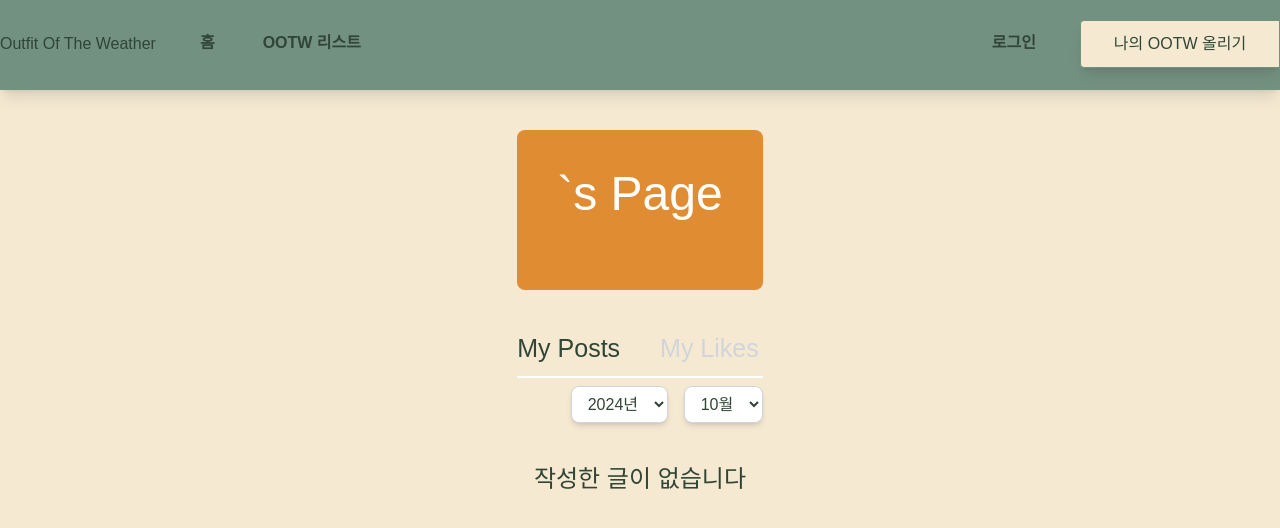
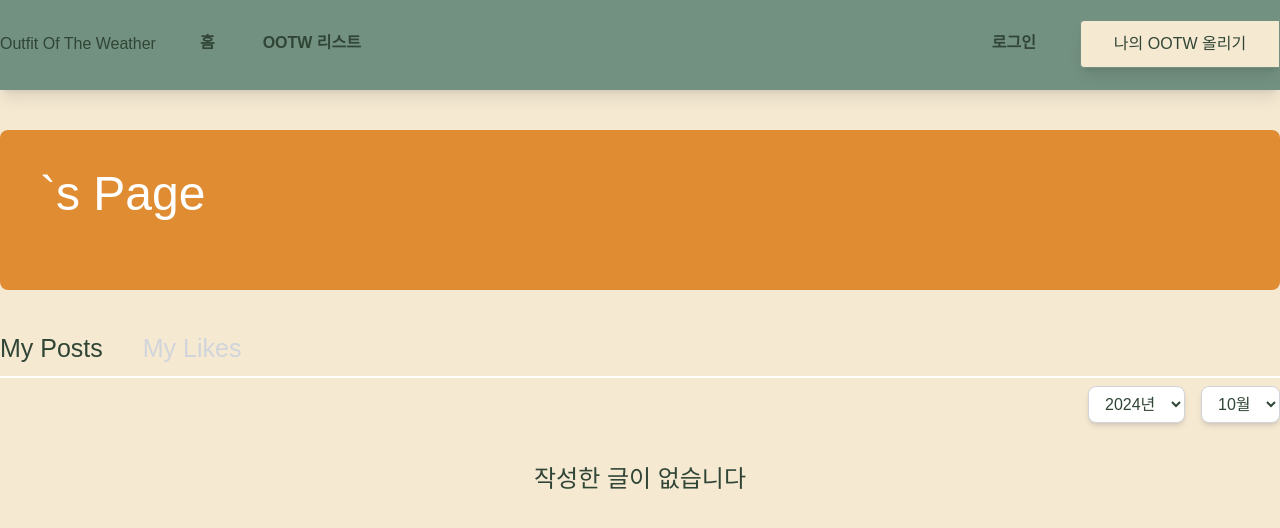
Before and after one commit to jeongol/outfit-of-the-weather, a Next.js app: page /mypage in a window 1280 px wide. Shown: the top 528 px of the page. Built offline with nearby package versions, Linux system fonts and the light colour scheme.

Commit message:
style:마이페이지

```diff
--- a/src/app/(post)/list/[id]/(components)/PostDetail.tsx
+++ b/src/app/(post)/list/[id]/(components)/PostDetail.tsx
@@ -56,7 +56,7 @@ const PostDetail = ({ data, nickname }: Props) => {
           <DateAndTime createDate={data.post_date} />
           <div className="flex flex-row w-300 h-300 items-center">
             <div className="flex flex-row items-center">
-              <LikeButton postId={data.post_id} />
+              {user.userId ? <LikeButton postId={data.post_id} /> : <></>}
               <div className="w-[30px] h-[30px] bg-gray-300 rounded-full flex items-center justify-center">
                 <Image
                   src="https://tmqkkrunjxxrrlkjxkqq.supabase.co/storage/v1/object/public/post/post_1725217634166"
--- a/src/app/mypage/page.tsx
+++ b/src/app/mypage/page.tsx
@@ -15,7 +15,7 @@ const Page = () => {
   const selectCSS = "text-[25px]";
   const unSelectCSS = "text-[25px] text-gray-300";
   return (
-    <>
+    <div className="w-[1280px]">
       <Suspense fallback={<div>Loading...</div>}>
         <MyPageHeader date={date} />
       </Suspense>
@@ -62,7 +62,7 @@ const Page = () => {
           {select === "myPosts" ? <MyPosts date={date} userId={userId} /> : <MyLike date={date} userId={userId} />}
         </Suspense>
       </div>
-    </>
+    </div>
   );
 };
 
--- a/src/components/MyLike.tsx
+++ b/src/components/MyLike.tsx
@@ -31,7 +31,7 @@ const MyLike = ({ userId, date }: { userId: string; date: number[] }) => {
           </div>
         </div>
       ) : (
-        <p className="text-2xl">좋아요한 게시글이 없습니다</p>
+        <p className="text-2xl text-center mx-auto mb-20 px-6">좋아요한 게시글이 없습니다</p>
       )}
     </>
   );
--- a/src/components/MyOneYearAgo.tsx
+++ b/src/components/MyOneYearAgo.tsx
@@ -1,9 +1,8 @@
 "use client";
 import { getMyPosts } from "./MyPosts";
-import Image from "next/image";
 
 import { useQuery } from "@tanstack/react-query";
-import Link from "next/link";
+import ListCard from "./ListCard";
 
 const MyOneYearAgo = ({ date, userId }: { date: number[]; userId: string }) => {
   // 1년 전 이 달의 게시물 4개 가져오기
@@ -27,13 +26,7 @@ const MyOneYearAgo = ({ date, userId }: { date: number[]; userId: string }) => {
       {data && data.length > 0 ? (
         <div className="grid grid-cols-4 gap-6 justify-center">
           {data.map((oneAgoPost) => (
-            <Link
-              className="flex justify-center items-center"
-              key={oneAgoPost.post_id}
-              href={`/list/${oneAgoPost.post_id}`}
-            >
-              <Image src={oneAgoPost.post_img} width={200} height={200} alt={data[0].post_title} />
-            </Link>
+            <ListCard key={oneAgoPost.post_id} post={oneAgoPost} />
           ))}
         </div>
       ) : (
--- a/src/components/MyPosts.tsx
+++ b/src/components/MyPosts.tsx
@@ -29,7 +29,7 @@ const MyPosts = ({ date, userId }: { date: number[]; userId: string }) => {
           </div>
         </div>
       ) : (
-        <p className="text-2xl text-center">작성한 글이 없습니다</p>
+        <p className="text-2xl text-center mx-auto mb-20 px-6">작성한 글이 없습니다</p>
       )}
     </>
   );
```
